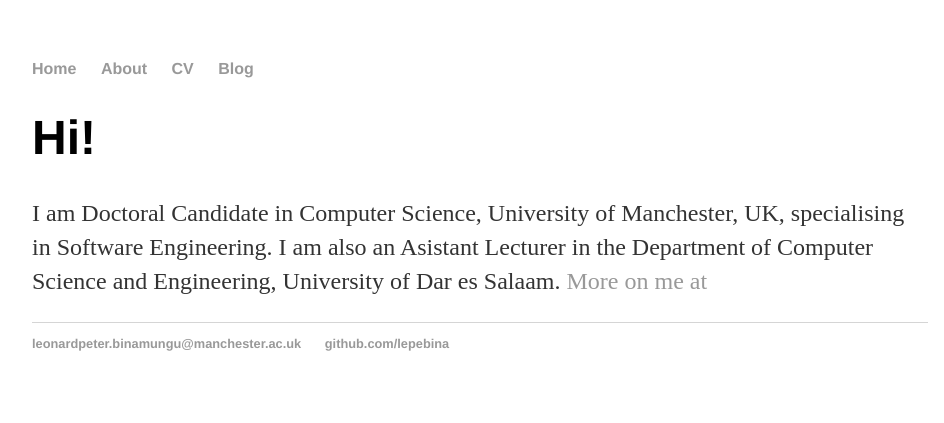
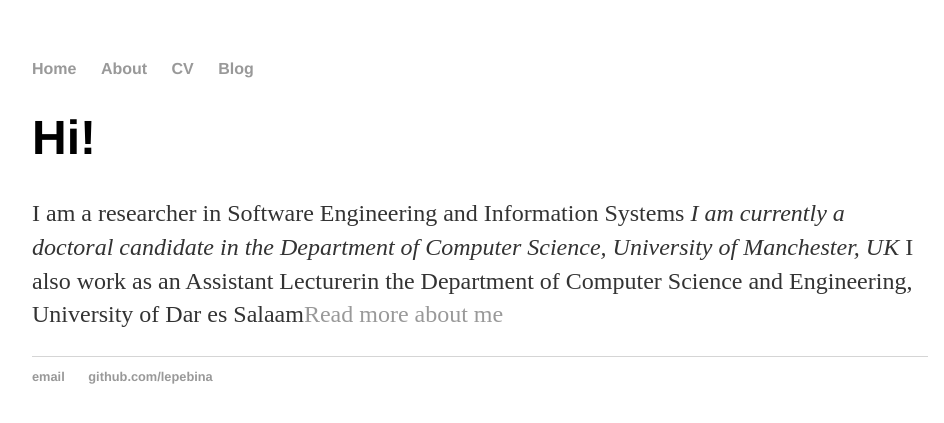
Before and after one commit to lepebina/lepebina.github.io, a Jekyll site: the page built from index.html, in a window 1280 px wide. Shown: the top 423 px of the page, without its empty margins (160-1104 px from the left). Built offline with Jekyll 4.4.1, drawn with Linux system fonts in a browser that asks for light colours.

Commit message:
first jekyl file

```diff
--- a/index.html
+++ b/index.html
@@ -1,30 +1,8 @@
-<!DOCTYPE html>
-<html>
-	<head>
-		<title>Leonard Peter Binamungu</title>
-		<!-- link to main stylesheet -->
-		<link rel="stylesheet" type="text/css" href="/css/main.css">
-	</head>
-	<body>
-		<nav>
-    		<ul>
-        		<li><a href="/">Home</a></li>
-	        	<li><a href="/about">About</a></li>
-        		<li><a href="/cv">CV</a></li>
-        		<li><a href="/blog">Blog</a></li>
-    		</ul>
-		</nav>
-		<div class="container">
-    		<div class="blurb">
-        		<h1>Hi!</h1>
-				<p>I am Doctoral Candidate in Computer Science, University of Manchester, UK, specialising in Software Engineering.</em> I am also an Asistant Lecturer in the Department of Computer Science and Engineering, University of Dar es Salaam. <a href="/about">More on me at</a></p>
-    		</div><!-- /.blurb -->
-		</div><!-- /.container -->
-		<footer>
-    		<ul>
-        		<li><a href="mailto:hankquinl">leonardpeter.binamungu@manchester.ac.uk</a></li>
-        		<li><a href="https://github.com/lepebina">github.com/lepebina</a></li>
-			</ul>
-		</footer>
-	</body>
-</html>
+---
+layout: default
+title: Leonard Peter Binamungu
+---
+<div class="blurb">
+	<h1>Hi!</h1>
+	<p>I am a researcher in Software Engineering and Information Systems <em>I am currently a doctoral candidate in the Department of Computer Science, University of Manchester, UK</em> I also work as an Assistant Lecturerin the Department of Computer Science and Engineering, University of Dar es Salaam<a href="/about">Read more about me</a></p>
+</div><!-- /.blurb -->
```
